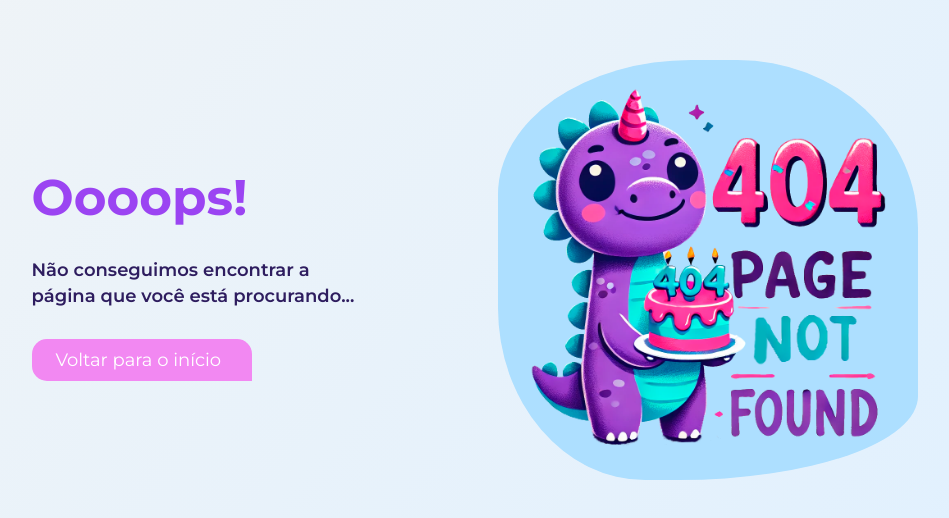
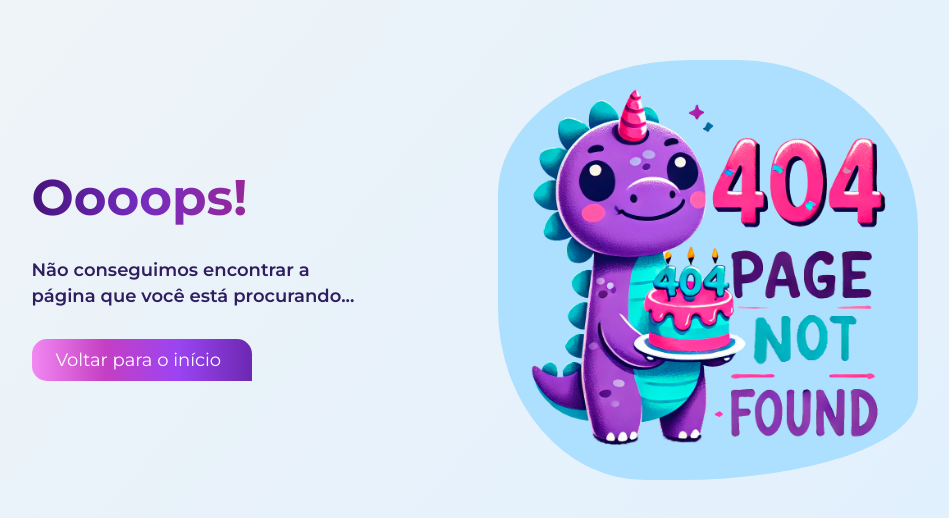
Before and after one commit to danilo-apereira/cake-university-project, a React (Vite) app in the folder cliente/: page /user/auth in a window 1280 px wide. Shown: the part 126-644 px from the top of the page, without its empty margins (179-1128 px from the left). Built offline with nearby package versions, Linux system fonts and the light colour scheme.

Commit message:
style: atualizar estilos das páginas home e notfound
Alterado o estilo geral das páginas home e notfound.

```diff
--- a/cliente/src/pages/Home/Home.module.css
+++ b/cliente/src/pages/Home/Home.module.css
@@ -2,6 +2,7 @@
     display: flex;
     flex-direction: column;
     min-height: 100vh;
+    background: linear-gradient(130deg, #f8f7f9, #f7efff);
 }
 
 .navbar {
@@ -12,6 +13,8 @@
     background-color: #111;
     color: #fff;
     flex-shrink: 0;
+    box-shadow: 0 4px 6px rgba(0, 0, 0, 0.1);
+    z-index: 1;
 }
 
 .logo {
@@ -39,7 +42,7 @@
     gap: 10px;
 }
 
-.signIn, .signUp {
+.signUp, .signIn {
     background-color: transparent;
     border: 1px solid var(--color-primary);
     border-radius: 0.4rem;
@@ -49,19 +52,19 @@
     transition: background-color 0.3s ease;
 }
 
-.signIn:hover {
+.signUp:hover {
     color: var(--color-primary-variant);
     border: 1px solid var(--color-primary-variant);
 }
 
-.signUp {
+.signIn {
     background-color: var(--color-scd);
     border: none;
     color: #fff;
     transition: background-color 0.3s ease;
 }
 
-.signUp:hover {
+.signIn:hover {
     background-color: var(--color-scd-variant);
     border: none;
     color: var(--color-primary);
@@ -70,7 +73,6 @@
 main {
     text-align: center;
     padding: 100px 20px;
-    background: var(--color-background);
     color: var(--color-dark);
     flex: 1;
     display: flex;
--- a/cliente/src/pages/NotFound/NotFound.module.css
+++ b/cliente/src/pages/NotFound/NotFound.module.css
@@ -42,7 +42,11 @@
 .caixaErro h2 {
     font-size: 50px;
     font-weight: 700;
-    color: var(--color-scd);
+    background: linear-gradient(90deg, #47137b, #762cc0, #972897, #cf5bcf);
+    -webkit-background-clip: text;
+    background-clip: text;
+    -webkit-text-fill-color: transparent;
+    color: transparent;
 }
 
 .caixaErro p {
@@ -56,16 +60,19 @@
     display: inline-flex;
     width: 220px;
     font-size: 18px;
-    background-color: var(--color-primary);
+    background: linear-gradient(90deg, #f288f2, #c43fc4, #9b44f2, #6c28b1);
     color: var(--color-white);
     padding: 10px 24px;
     border-radius: 15px 15px 0px 15px;
-    transition: background-color 0.3s ease;
+    transition: transform 0.3s ease, background 0.3s ease, color 0.3s ease;
 }
 
 .botaoCta:hover {
-    color: var(--color-primary);
-    background: var(--color-primary-variant);
+    transform: scale(1.1);
+    background: linear-gradient(90deg, #47137b, #762cc0, #972897, #cf5bcf);
+    color: var(--color-white);
+    padding: 10px 24px;
+    border-radius: 15px 15px 0px 15px;
 }
 
 .imagem {
```
